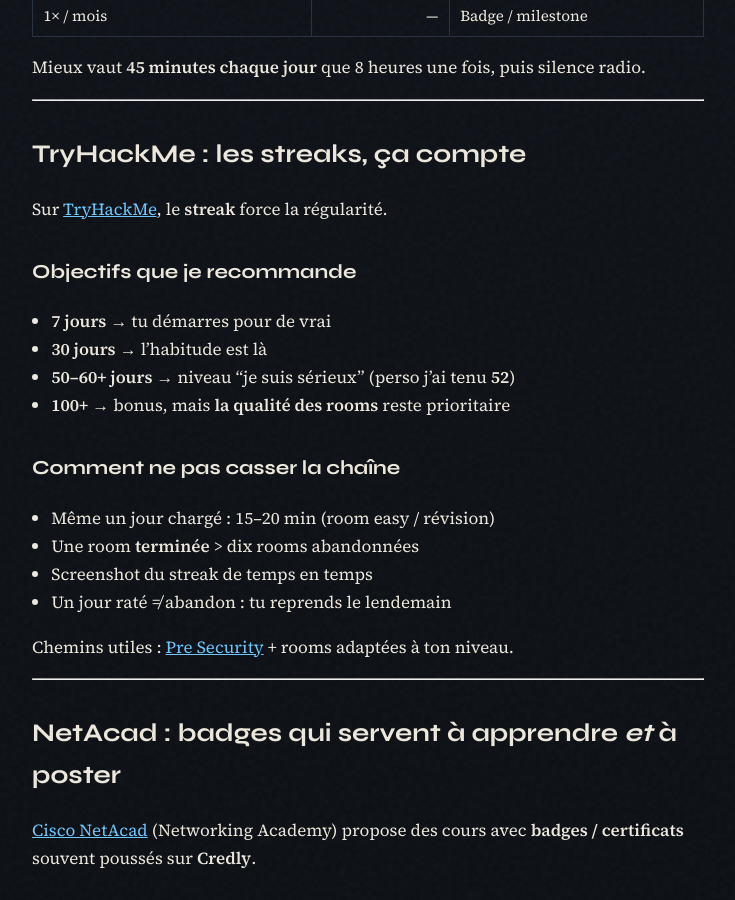
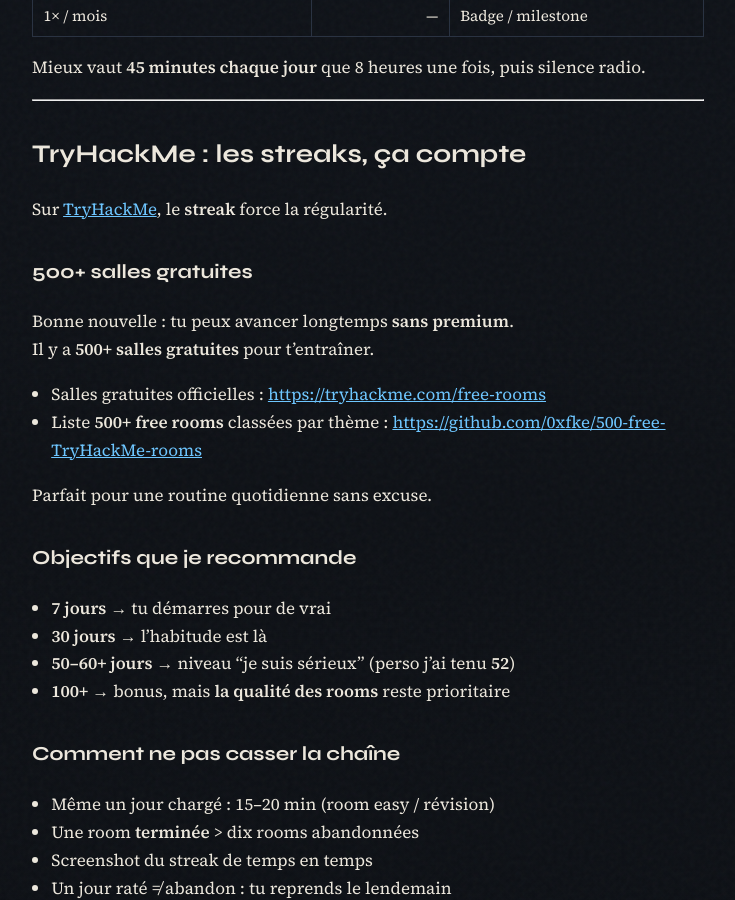
Before and after one commit to RicardoKOUKOUI/KRX_404, a Jekyll site: the page built from _posts/2026-03-20-routine-quotidienne-tryhackme-netacad.md, in a window 1280 px wide and 900 px high, scrolled down 780 px. Shown: the whole window, without its empty margins (118-853 px from the left). Built offline with Jekyll 4.4.1, drawn with Linux system fonts in a browser that asks for light colours.

Commit message:
Add 500+ free TryHackMe rooms links to routine step
Co-authored-by: Cursor <cursoragent@cursor.com>

```diff
--- a/_posts/2026-03-20-routine-quotidienne-tryhackme-netacad.md
+++ b/_posts/2026-03-20-routine-quotidienne-tryhackme-netacad.md
@@ -25,6 +25,16 @@ Mieux vaut **45 minutes chaque jour** que 8 heures une fois, puis silence radio.
 ## TryHackMe : les streaks, ça compte
 
 Sur [TryHackMe](https://tryhackme.com/), le **streak** force la régularité.
+
+### 500+ salles gratuites
+
+Bonne nouvelle : tu peux avancer longtemps **sans premium**.
+Il y a **500+ salles gratuites** pour t’entraîner.
+
+- Salles gratuites officielles : [https://tryhackme.com/free-rooms](https://tryhackme.com/free-rooms)
+- Liste **500+ free rooms** classées par thème : [https://github.com/0xfke/500-free-TryHackMe-rooms](https://github.com/0xfke/500-free-TryHackMe-rooms)
+
+Parfait pour une routine quotidienne sans excuse.
 
 ### Objectifs que je recommande
 
```
Also changed, not shown: RESSOURCES.md (+2 -0 lines), docs/04-routine-quotidienne.md (+9 -0 lines).
